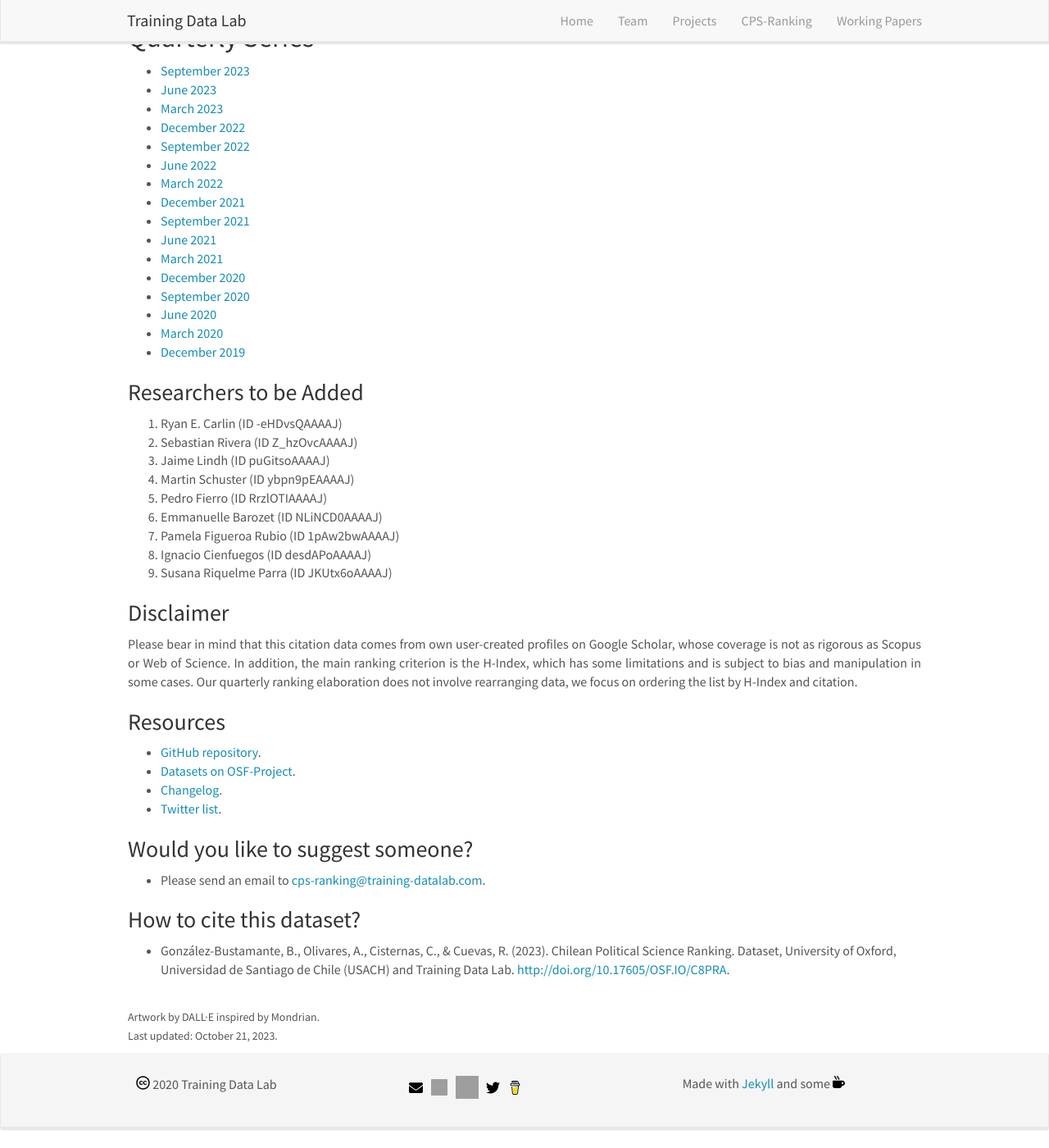
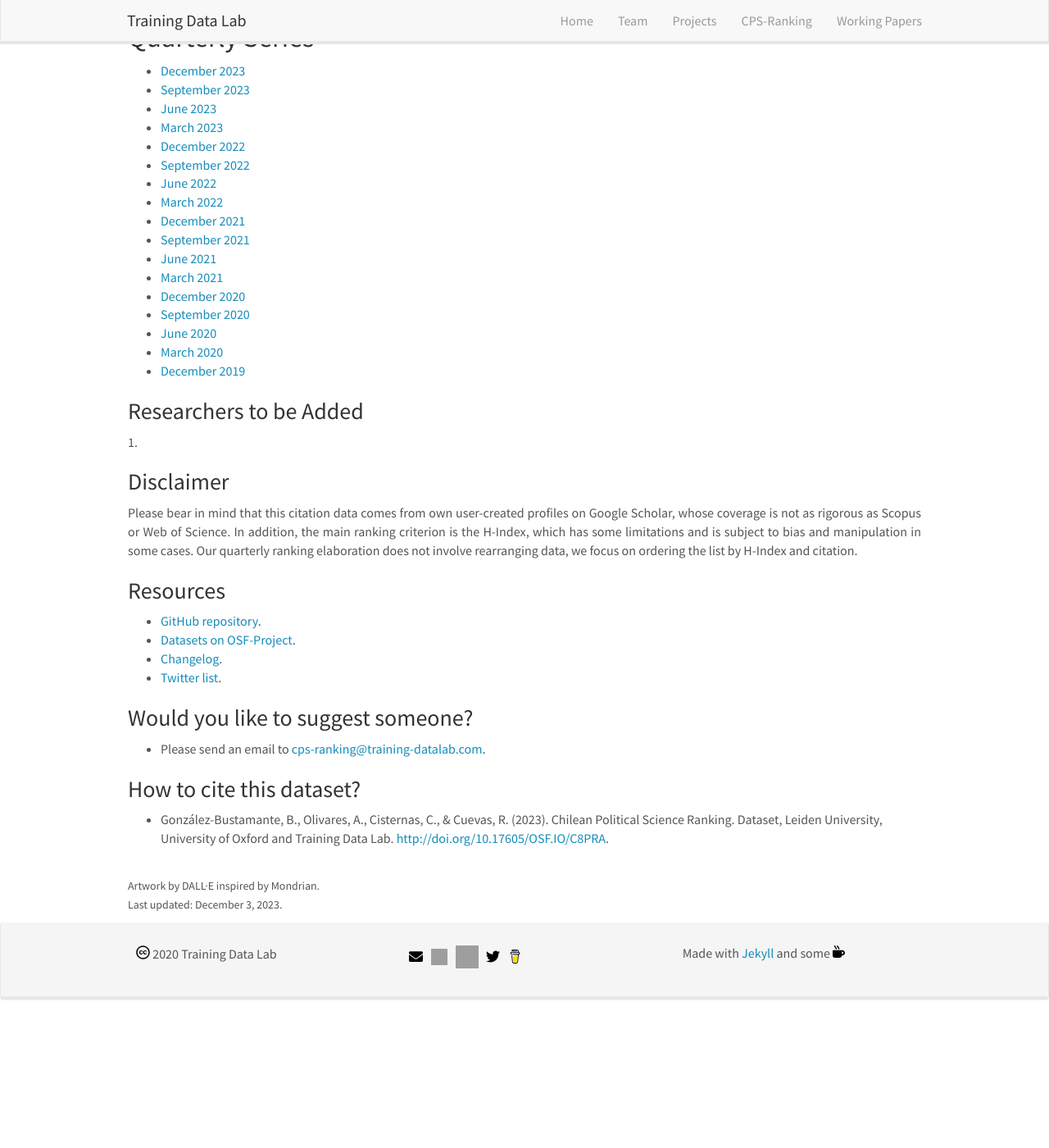
Before and after one commit to training-datalab/old-training-datalab.com, a Jekyll site: the page built from _pages/cps-ranking.md, in a window 1280 px wide and 1400 px high, scrolled down 695 px. Shown: the whole window at 82% size. Built offline with Jekyll 4.4.1, drawn with Linux system fonts in a browser that asks for light colours; nearby versions of some CDN libraries; after the commit the page ends 1936 px from its top, so only the background shows below that.

Commit message:
Update cps-ranking.md

```diff
--- a/_pages/cps-ranking.md
+++ b/_pages/cps-ranking.md
@@ -28,6 +28,7 @@ permalink: /projects/cps-ranking
 
 ## Quarterly Series
 
+- [December 2023](https://training-datalab.com/projects/cps-ranking/2023-12-03-impact-ranking)
 - [September 2023](https://training-datalab.com/projects/cps-ranking/2023-09-01-impact-ranking)
 - [June 2023](https://training-datalab.com/projects/cps-ranking/2023-06-01-impact-ranking)
 - [March 2023](https://training-datalab.com/projects/cps-ranking/2023-03-03-impact-ranking)
@@ -47,15 +48,7 @@ permalink: /projects/cps-ranking
 
 ### Researchers to be Added
 
-1. Ryan E. Carlin (ID -eHDvsQAAAAJ)
-2. Sebastian Rivera (ID Z_hzOvcAAAAJ)
-3. Jaime Lindh (ID puGitsoAAAAJ)
-4. Martin Schuster (ID ybpn9pEAAAAJ)
-5. Pedro Fierro (ID RrzlOTIAAAAJ)
-6. Emmanuelle Barozet (ID NLiNCD0AAAAJ)
-7. Pamela Figueroa Rubio (ID 1pAw2bwAAAAJ)
-8. Ignacio Cienfuegos (ID desdAPoAAAAJ)
-9. Susana Riquelme Parra (ID JKUtx6oAAAAJ)
+1.
 
 ### Disclaimer
 
@@ -74,8 +67,8 @@ permalink: /projects/cps-ranking
 
 ### How to cite this dataset?
 
-- González-Bustamante, B., Olivares, A., Cisternas, C., & Cuevas, R. (2023). Chilean Political Science Ranking. Dataset, University of Oxford, Universidad de Santiago de Chile (USACH) and Training Data Lab. <a href="http://doi.org/10.17605/OSF.IO/C8PRA" target="_blank">http://doi.org/10.17605/OSF.IO/C8PRA</a>.
+- González-Bustamante, B., Olivares, A., Cisternas, C., & Cuevas, R. (2023). Chilean Political Science Ranking. Dataset, Leiden University, University of Oxford and Training Data Lab. <a href="http://doi.org/10.17605/OSF.IO/C8PRA" target="_blank">http://doi.org/10.17605/OSF.IO/C8PRA</a>.
 
 <br />
 <small>Artwork by DALL·E inspired by Mondrian.</small><br />
-<small>Last updated: October 21, 2023.</small>
+<small>Last updated: December 3, 2023.</small>
```
